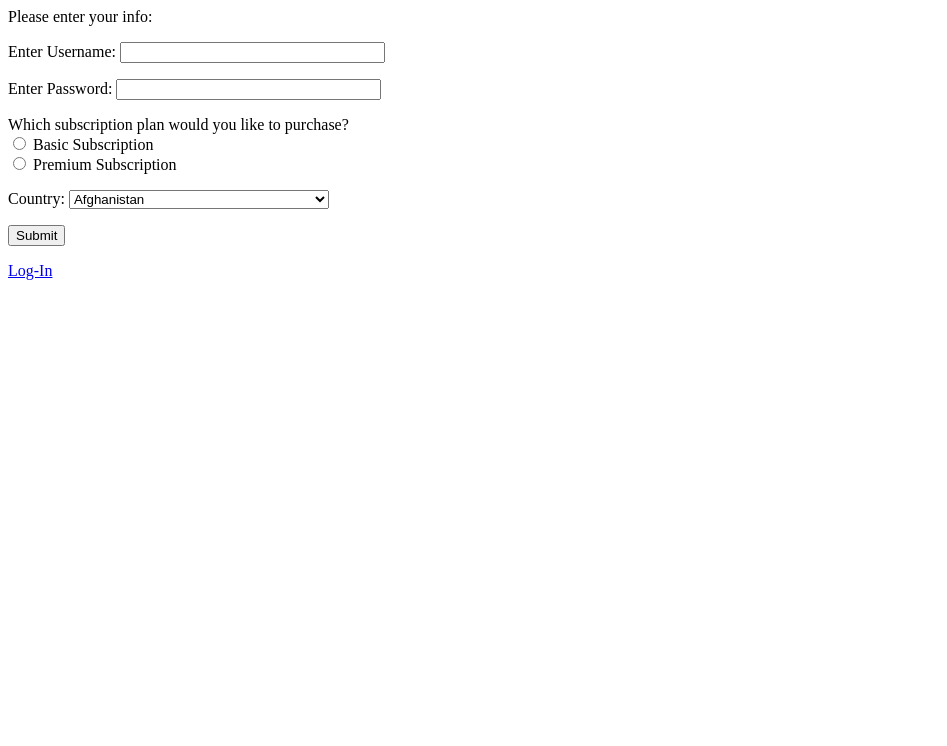
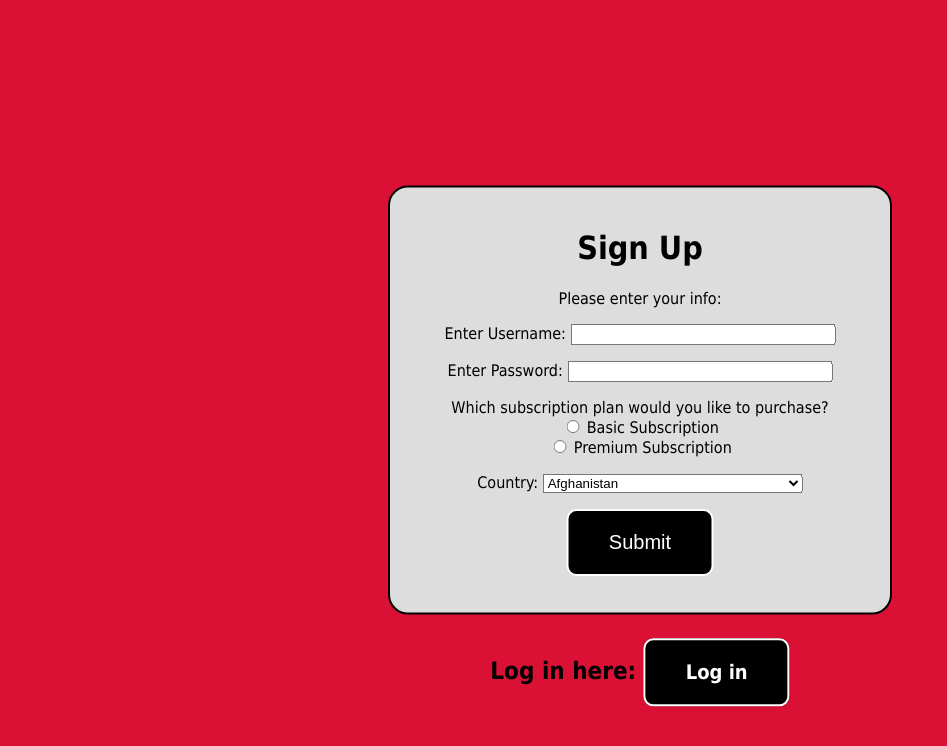
Before and after one commit to sopatz/popcorn, a PHP site: page /sign_up.php in a window 1280 px wide. Shown: the top 746 px of the page, without its empty margins (0-947 px from the left). Run offline with PHP 8.4, Linux system fonts and the light colour scheme.

Commit message:
styled sign up and log in pages

```diff
--- a/allPages.css
+++ b/allPages.css
@@ -58,3 +58,25 @@
 .nav a:hover {
     color:black;
 }
+
+.centerbox {
+    width:500px;
+    height:350px;
+    background-color:#dddddd;
+    position:absolute;
+    top:50%;
+    left:50%;
+    transform: translate(-50%, -50%);
+    margin:0;
+    border: 2px solid black;
+    border-radius:20px;
+}
+
+.centerform {
+    position:absolute;
+    top:50%;
+    left:50%;
+    transform: translate(-50%, -50%);
+    text-align:center;
+    margin:0;
+}
--- a/sign_up.php
+++ b/sign_up.php
@@ -1,7 +1,13 @@
 <html>
-  <head><title>Sign-Up</title></head>
+  <head>
+    <title>Sign-Up</title>
+    <link rel=stylesheet href="allPages.css">
+  </head>
 
   <body>
+    <div class="centerbox" style="height: 425px;"></div>
+    <div class="centerform">
+    <h1 style="text-align: center; bottom: relative;">Sign Up</h1>
     <p>Please enter your info:</p>
     <form action="sign_up.php" method=get>
       Enter Username: <input type=text size=30 name="username"><p></p>
@@ -217,9 +223,14 @@
                 <option value="Zimbabwe">Zimbabwe</option>
             </select>
 
-      <p></p><input type=submit value="Submit">
+      <p></p><input type=submit class="popbutton" style="padding: 20px 40px" value="Submit">
       <input type="hidden" name="form_submitted" value="1">
     </form>
+    </div>
+
+    <div style="position:absolute; top:50%; left:50%; transform: translate(-50%, 350%);">
+      <h2>Log in here: <a href="log_in.php" class="popbutton" style="padding: 20px 40px">Log in</a></h2>
+    </div>
 
     <?php
     if (isset($_GET["form_submitted"])) {
@@ -247,7 +258,6 @@
         $conn->close();
     }
     ?>
-    <p><a href="log_in.php">Log-In</a></p>
   </body>
 
 </html>
```
Also changed, not shown: log_in.php (+13 -8 lines).
